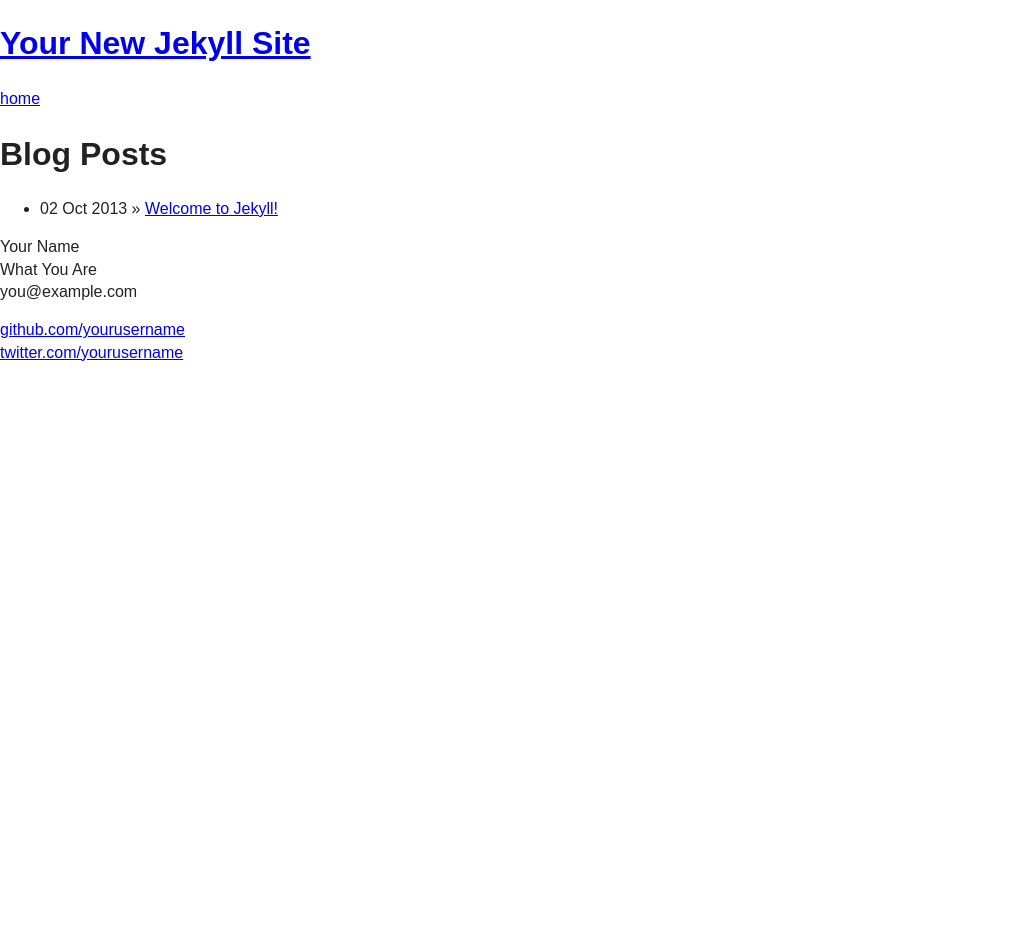
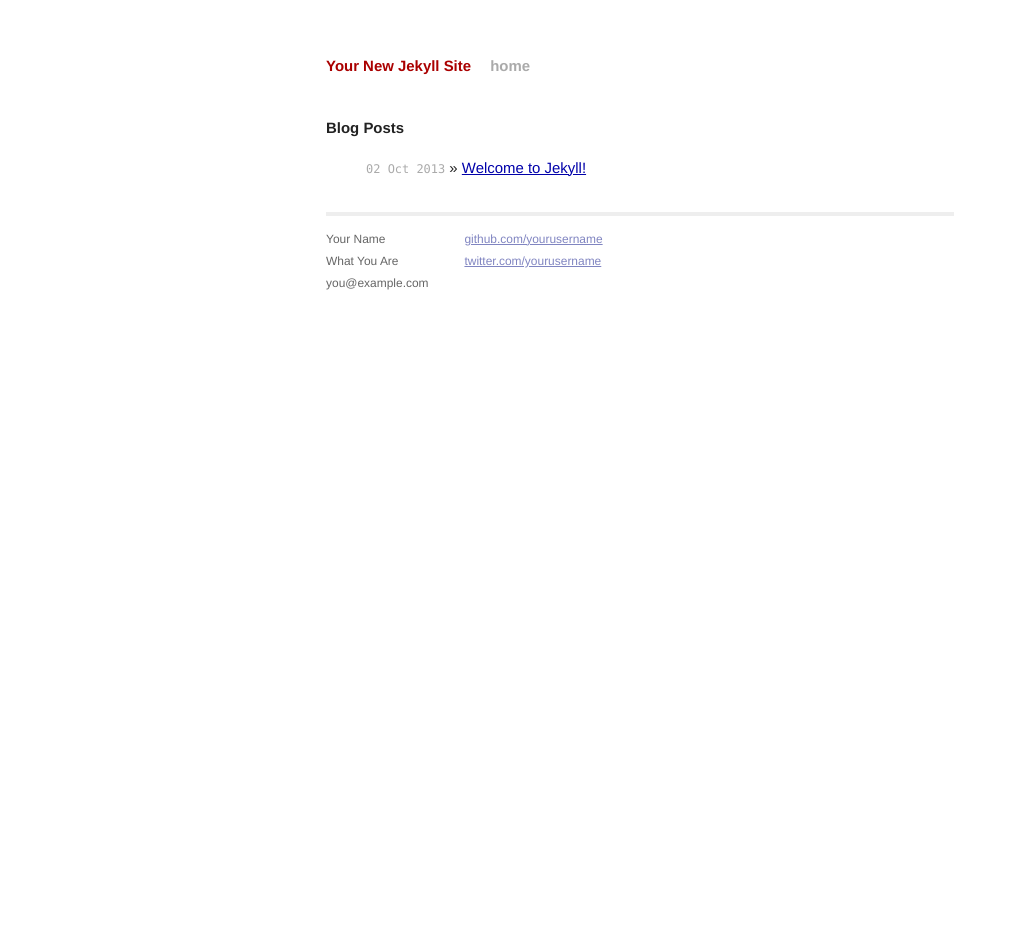
Before and after one commit to knurdtech/jekyll-boilerplate, a Jekyll site: the page built from index.html, in a window 1280 px wide. Shown: the whole page, without its empty margins (0-1017 px from the left). Built offline with Jekyll 4.4.1, drawn with Linux system fonts in a browser that asks for light colours; nearby versions of some CDN libraries; Markdown is read by kramdown in place of the engine named in the settings; before the commit the page ends 900 px from its top, so only the background shows below that.

Commit message:
Added back the styling from Jekyll build
Made comment in main.css on what was added back. Also added back syntax.css to head and moved Google Analytics to _config.yml

```diff
--- a/_config.yml
+++ b/_config.yml
@@ -1,3 +1,5 @@
 name: Your New Jekyll Site
 markdown: redcarpet
 pygments: true
+
+google_analytics: UA-XXXXX-X
--- a/_includes/head.html
+++ b/_includes/head.html
@@ -13,6 +13,7 @@
         <!-- Place favicon.ico and apple-touch-icon.png in the root directory -->
 
         <link rel="stylesheet" href="css/normalize.css">
+        <link rel="stylesheet" href="css/syntax.css">
         <link rel="stylesheet" href="css/main.css">
         <script src="js/vendor/modernizr-2.6.2.min.js"></script>
     </head>
--- a/_includes/scripts.html
+++ b/_includes/scripts.html
@@ -3,12 +3,11 @@
         <script src="js/plugins.js"></script>
         <script src="js/main.js"></script>
 
-        <!-- Google Analytics: change UA-XXXXX-X to be your site's ID. -->
         <script>
             (function(b,o,i,l,e,r){b.GoogleAnalyticsObject=l;b[l]||(b[l]=
             function(){(b[l].q=b[l].q||[]).push(arguments)});b[l].l=+new Date;
             e=o.createElement(i);r=o.getElementsByTagName(i)[0];
             e.src='//www.google-analytics.com/analytics.js';
             r.parentNode.insertBefore(e,r)}(window,document,'script','ga'));
-            ga('create','UA-XXXXX-X');ga('send','pageview');
+            ga('create','{{ site.google_analytics }}');ga('send','pageview');
         </script>
--- a/css/main.css
+++ b/css/main.css
@@ -97,20 +97,168 @@ textarea {
    Author's custom styles
    ========================================================================== */
 
+/*****************************************************************************/
+/*
+/* Common : From here through Posts was taken from Jekyll default layout
+/*          Starting with Helper classes resumes the default Boilerplate
+/*          Use what you want or delete it all.
+/*
+/*****************************************************************************/
 
+/* Global Reset */
+* {
+  margin: 0;
+  padding: 0;
+}
 
+html, body { height: 100%; }
 
+body {
+  background-color: #FFF;
+  font: 13.34px Helvetica, Arial, sans-serif;
+  font-size: small;
+  text-align: center;
+}
 
+h1, h2, h3, h4, h5, h6 {
+  font-size: 100%; }
 
+h1 { margin-bottom: 1em; }
+p { margin: 1em 0; }
 
+a { color: #00a; }
+a:hover { color: #000; }
+a:visited { color: #a0a; }
 
+/*****************************************************************************/
+/*
+/* Home
+/*
+/*****************************************************************************/
+.posts {
+  list-style-type: none;
+  margin-bottom: 2em;
+}
 
+.posts li {
+  line-height: 1.75em;
+}
 
+.posts span {
+  color: #aaa;
+  font-family: Monaco, "Courier New", monospace;
+  font-size: 80%;
+}
 
+/*****************************************************************************/
+/*
+/* Site
+/*
+/*****************************************************************************/
 
+.site {
+  font-size: 115%;
+  text-align: justify;
+  width: 42em;
+  margin: 3em auto 2em;
+  line-height: 1.5em;
+}
 
+.header a {
+  font-weight: bold;
+  text-decoration: none;
+}
 
+.title {
+  display: inline-block;
+  margin-bottom: 2em;
+}
 
+.title a {
+  color: #a00;
+}
+
+.title a:hover {
+  color: #000;
+}
+
+.header a.extra {
+  color: #aaa;
+  margin-left: 1em;
+}
+
+.header a.extra:hover {
+  color: #000;
+}
+
+.meta {
+  color: #aaa;
+}
+
+.footer {
+  font-size: 80%;
+  color: #666;
+  border-top: 4px solid #eee;
+  margin-top: 2em;
+  overflow: hidden;
+}
+
+.footer .contact {
+  float: left;
+  margin-right: 3em;
+}
+
+.footer .contact a {
+  color: #8085C1;
+}
+
+.footer .rss {
+  margin-top: 1.1em;
+  margin-right: -.2em;
+  float: right;
+}
+
+.footer .rss img {
+  border: 0;
+}
+
+/*****************************************************************************/
+/*
+/* Posts
+/*
+/*****************************************************************************/
+
+/* standard */
+.post pre {
+  border: 1px solid #ddd;
+  background-color: #eef;
+  padding: 0 .4em;
+}
+
+.post ul, .post ol {
+  margin-left: 1.35em;
+}
+
+.post code {
+  border: 1px solid #ddd;
+  background-color: #eef;
+  padding: 0 .2em;
+}
+
+.post pre code {
+  border: none;
+}
+
+/* terminal */
+.post pre.terminal {
+  border: 1px solid #000;
+  background-color: #333;
+  color: #FFF;
+}
+
+.post pre.terminal code {
+  background-color: #333;
+}
 
 
 /* ==========================================================================
```
Also changed, not shown: README.md (added).
